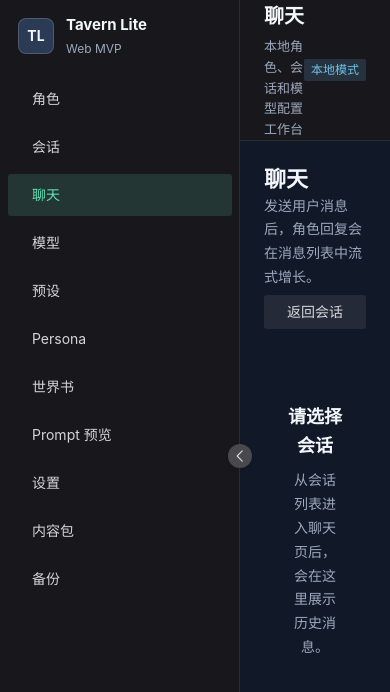
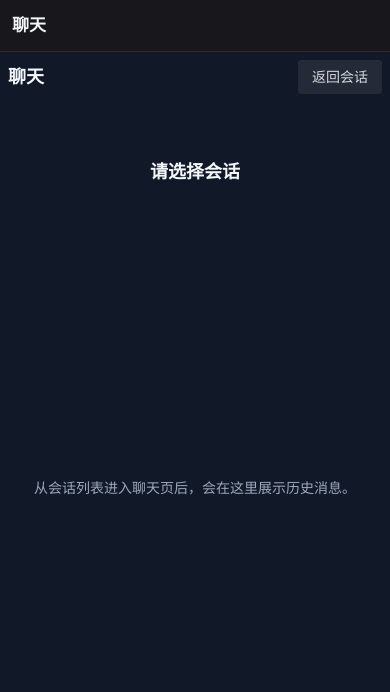
Before and after one commit to x-bi/tavern, a Vue app in the folder apps/web/: page /chat in a window 390 px wide. Shown: the top 692 px of the page. Built offline with nearby package versions, Linux system fonts and the light colour scheme; no server answers.

Commit message:
聊天模块兼容手机端

```diff
--- a/apps/web/src/components/ChatInput.vue
+++ b/apps/web/src/components/ChatInput.vue
@@ -275,14 +275,49 @@ function getTextarea(): HTMLTextAreaElement | null {
 }
 
 @media (max-width: 720px) {
+  .chat-input {
+    gap: 8px;
+    padding: 10px 12px calc(10px + env(safe-area-inset-bottom));
+  }
+
   .chat-input__toolbar,
   .chat-input__placeholder-actions,
   .chat-input__submit-actions {
     width: 100%;
   }
 
+  .chat-input__markers {
+    flex-wrap: nowrap;
+    overflow-x: auto;
+    padding-bottom: 2px;
+    scrollbar-width: none;
+  }
+
+  .chat-input__markers::-webkit-scrollbar {
+    display: none;
+  }
+
+  .chat-input__placeholder-actions {
+    overflow-x: auto;
+    flex-wrap: nowrap;
+    padding-bottom: 2px;
+    scrollbar-width: none;
+  }
+
+  .chat-input__placeholder-actions::-webkit-scrollbar {
+    display: none;
+  }
+
+  .chat-input__placeholder-actions :deep(.n-button) {
+    flex: 0 0 auto;
+  }
+
   .chat-input__submit-actions {
     justify-content: flex-end;
   }
+
+  .chat-input__submit-actions :deep(.n-button:last-child) {
+    min-width: 76px;
+  }
 }
 </style>
--- a/apps/web/src/components/ChatRoom.vue
+++ b/apps/web/src/components/ChatRoom.vue
@@ -291,13 +291,25 @@ onBeforeUnmount(() => {
 }
 
 @media (max-width: 720px) {
-  /* 小屏：chat-view 高度已转为 auto，这里让 chat-room 占首屏、内部滚动 */
+  /* 小屏由 chat-view 固定在动态视口中，消息区继续作为唯一滚动容器。 */
   .chat-room {
-    max-height: calc(100vh - 150px);
+    min-height: 0;
+    border-radius: 6px;
   }
 
   .chat-room__header {
-    grid-template-columns: 1fr;
+    grid-template-columns: minmax(0, 1fr) auto;
+    gap: 8px;
+    padding: 10px 12px;
+  }
+
+  .chat-room__header p {
+    display: none;
+  }
+
+  .chat-room__messages {
+    gap: 12px;
+    padding: 12px;
   }
 }
 </style>
--- a/apps/web/src/layouts/AppLayout.vue
+++ b/apps/web/src/layouts/AppLayout.vue
@@ -1,5 +1,5 @@
 <template>
-  <n-layout class="app-layout" has-sider>
+  <n-layout class="app-layout" :class="{ 'app-layout--chat-route': isChatRoute }" has-sider>
     <n-layout-sider
       bordered
       collapse-mode="width"
@@ -57,6 +57,9 @@ const router = useRouter();
 const route = useRoute();
 const appStore = useAppStore();
 const pageTitle = usePageTitle();
+const isChatRoute = computed(
+  () => route.name === 'chat' || route.name === 'chat-conversation'
+);
 
 const menuOptions = computed<MenuOption[]>(() =>
   navigationItems.map((item) => ({
@@ -150,4 +153,30 @@ function handleMenuSelect(path: string) {
   padding: 24px;
   background: var(--surface-base);
 }
+
+@media (max-width: 720px) {
+  /* 仅聊天路由使用沉浸式窄屏框架，其他管理页仍保持原有工作台布局。 */
+  .app-layout--chat-route :deep(.n-layout-sider) {
+    display: none;
+  }
+
+  .app-layout--chat-route .app-header {
+    min-height: 52px;
+    padding: 0 12px;
+  }
+
+  .app-layout--chat-route .app-header p,
+  .app-layout--chat-route .app-header .n-tag {
+    display: none;
+  }
+
+  .app-layout--chat-route .app-header h1 {
+    font-size: 17px;
+  }
+
+  .app-layout--chat-route .app-content {
+    min-height: calc(100dvh - 52px);
+    padding: 8px;
+  }
+}
 </style>
--- a/apps/web/src/views/chat/ChatView.vue
+++ b/apps/web/src/views/chat/ChatView.vue
@@ -490,9 +490,27 @@ function waitForAbortCleanup() {
 }
 
 @media (max-width: 720px) {
-  .chat-view__header,
+  .chat-view {
+    /* 使用动态视口高度，浏览器地址栏和软键盘变化时保留消息滚动区域。 */
+    height: calc(100dvh - 68px);
+    gap: 8px;
+  }
+
+  .chat-view__header {
+    grid-template-columns: minmax(0, 1fr) auto;
+    gap: 8px;
+  }
+
+  .chat-view__header p {
+    display: none;
+  }
+
+  .chat-view__header h2 {
+    font-size: 18px;
+  }
+
   .chat-view__side {
-    grid-template-columns: 1fr;
+    display: none;
   }
 }
 </style>
```
